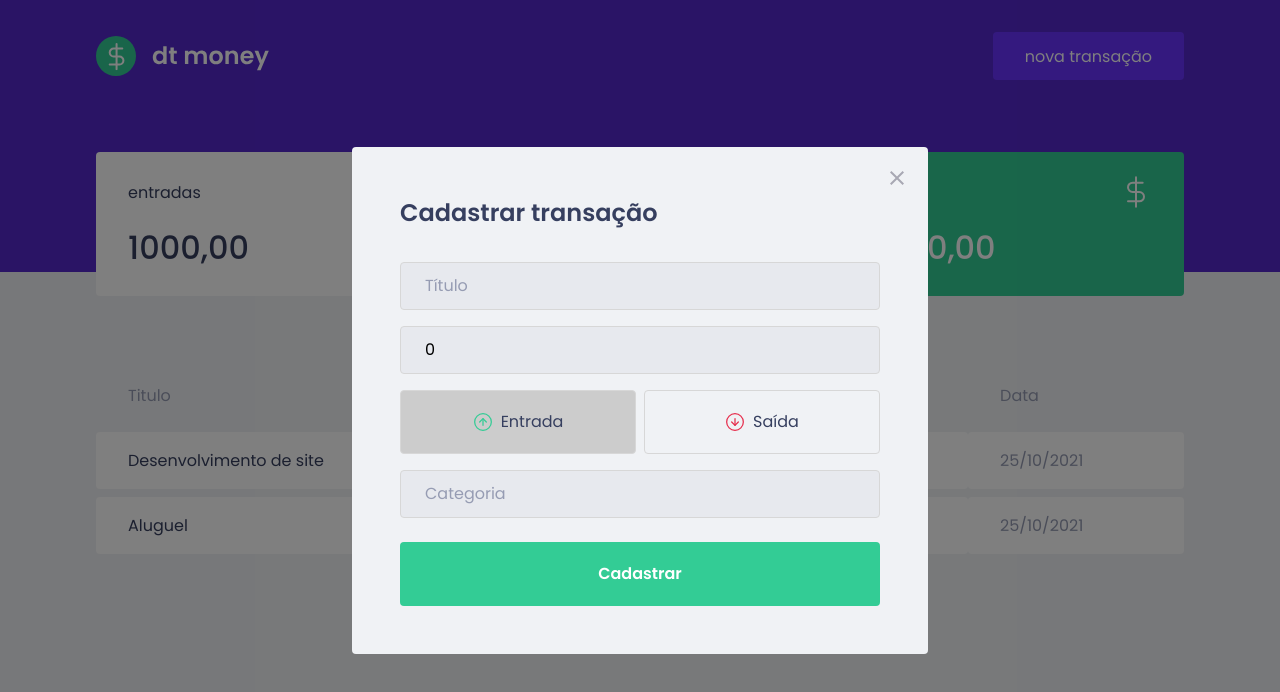
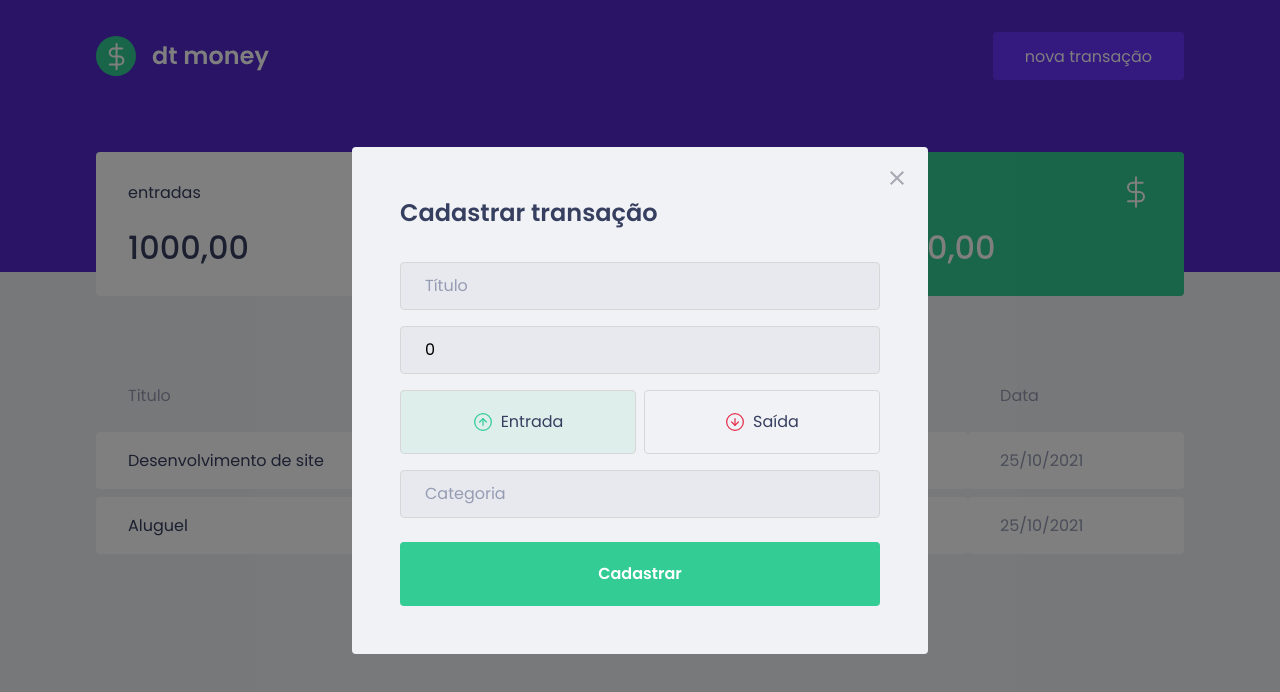
Before and after one commit to carlos-dev/dtmoney, a React (Create React App) app: page / in a window 1280 px wide. Both pictures are taken after a click on the button "nova transação". Shown: the top 692 px of the page. Built offline with nearby package versions, Linux system fonts and the light colour scheme; no server answers; what miragejs would draw is missing.

Commit message:
definindo as cores dos botões

```diff
--- a/src/components/TransactionModal/index.tsx
+++ b/src/components/TransactionModal/index.tsx
@@ -73,6 +73,7 @@
             type="button"
             onClick={() => setType('deposit')}
             isActive={type === 'deposit'}
+            activeColor="green"
           >
             <img src={incomeImg} alt="Entrada" />
             <span>Entrada</span>
@@ -82,6 +83,7 @@
             type="button"
             onClick={() => setType('withdraw')}
             isActive={type === 'withdraw'}
+            activeColor="red"
           >
             <img src={outcomeImg} alt="Saída" />
             <span>Saída</span>
--- a/src/components/TransactionModal/styles.ts
+++ b/src/components/TransactionModal/styles.ts
@@ -1,8 +1,14 @@
 import styled from 'styled-components';
-import {darken} from 'polished';
+import {darken, transparentize} from 'polished';
 
 interface RadioBoxProps {
   isActive: boolean;
+  activeColor: 'green' | 'red';
+}
+
+const colors = {
+  green: '#33cc95',
+  red: '#e52e4d'
 }
 
 export const Form = styled.form`
@@ -62,7 +68,9 @@
   height: 4rem;
   border: 1px solid #d7d7d7;
   border-radius: 0.25rem;
-  background: ${(props) => props.isActive ? '#ccc' : 'transparent'};
+  background: ${(props) => props.isActive
+    ? transparentize(0.9, colors[props.activeColor])
+    : 'transparent'};
   display: flex;
   align-items: center;
   justify-content: center;
```
